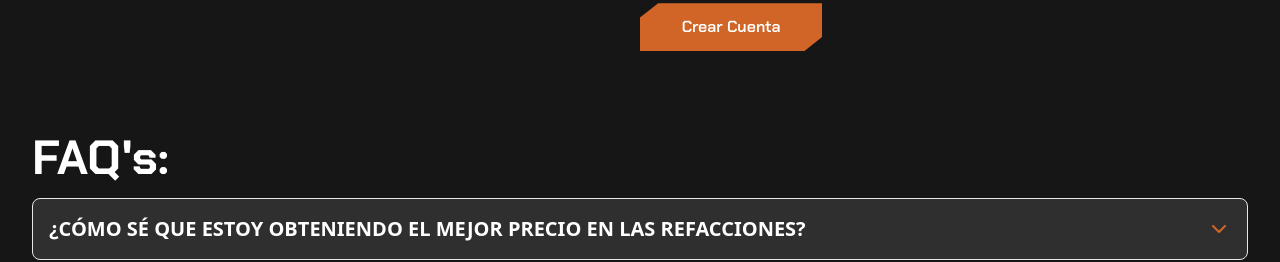
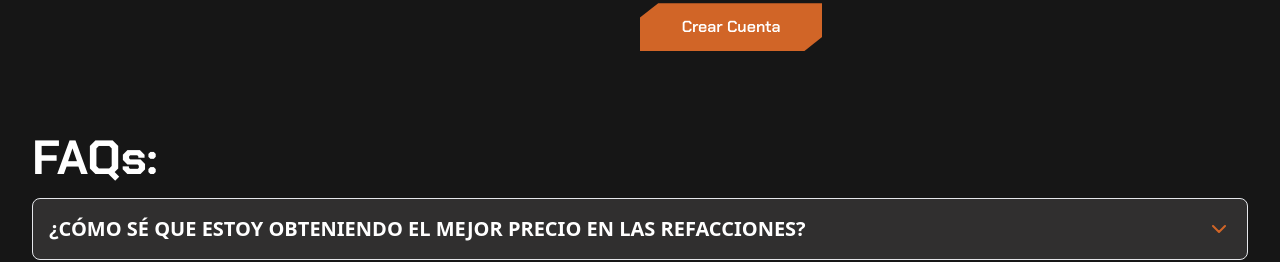
Before and after one commit to aleTorres05/FaiRefacFront, a Next.js app: page / in a window 1280 px wide. Shown: the part 2060-2322 px from the top of the page. Built offline with nearby package versions, Linux system fonts and the light colour scheme.

Commit message:
added correction for an error

```diff
--- a/components/FAQ.jsx
+++ b/components/FAQ.jsx
@@ -28,7 +28,7 @@ export default function FAQ() {
   return (
     <>
       <section className="col-start-1 col-end-13">
-        <h2 className="font-chakra font-bold text-5xl mb-4">FAQ's:</h2>
+        <h2 className="font-chakra font-bold text-5xl mb-4">FAQs:</h2>
         <div className="rounded-lg mb-3">
           {questions.map((q, index) => (
             <div
```
